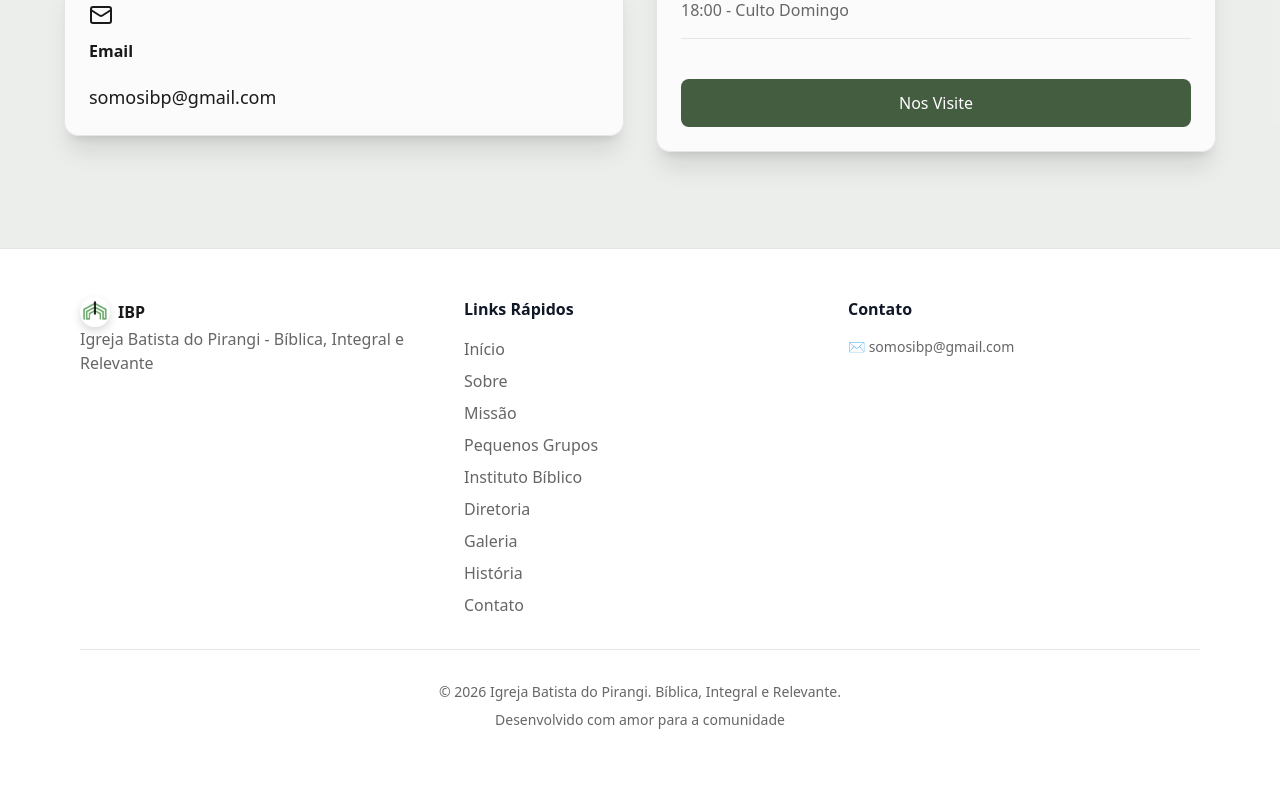
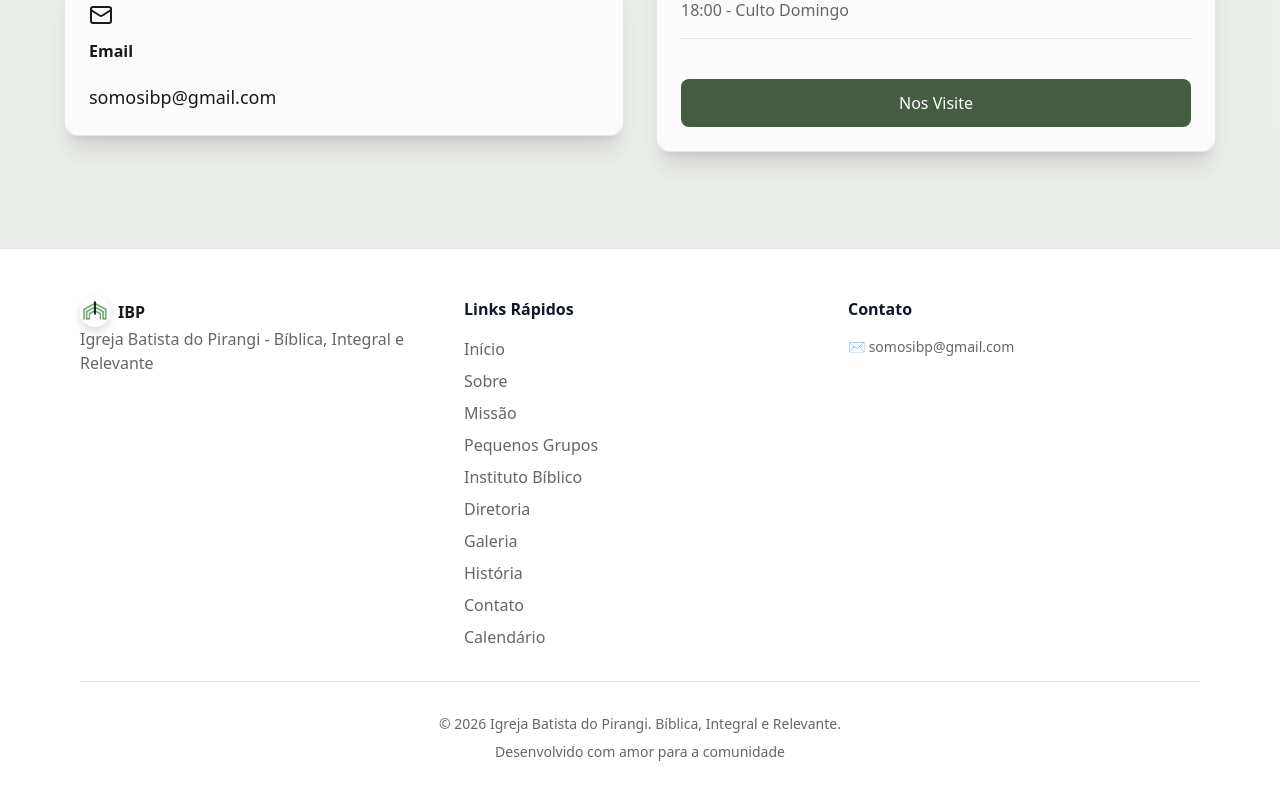
Before and after one commit to JVitorbs/ibp-next, a Next.js app: page / in a window 1280 px wide. Shown: the part 2925-3725 px from the top of the page. Before the commit the page ends 3703 px from the top, so only its background shows below. Built offline with nearby package versions, Linux system fonts and the light colour scheme.

Commit message:
feat: add link to Calendário in Footer component

```diff
--- a/src/components/Footer.tsx
+++ b/src/components/Footer.tsx
@@ -56,6 +56,9 @@ export default function Footer() {
               <li>
                 <Link href="/#contato" className="text-muted-foreground hover:foreground transition">Contato</Link>
               </li>
+              <li>
+                <Link href="/calendario" className="text-muted-foreground hover:foreground transition">Calendário</Link>
+              </li>
             </ul>
           </div>
 
```
